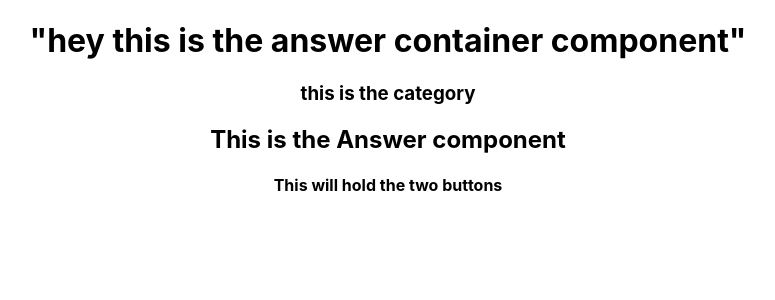
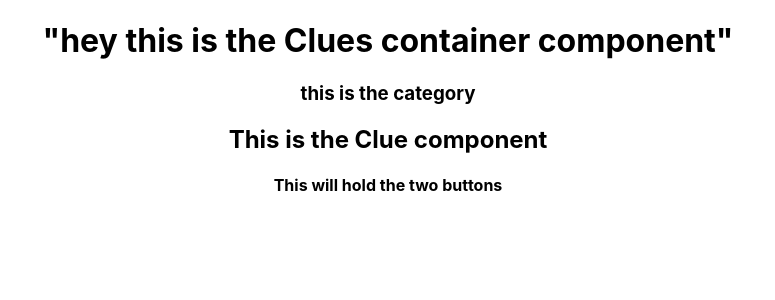
Before and after one commit to KatieJessupMcd/react-jeopardy, a React (Create React App) app: page / in a window 1280 px wide. Shown: the top 300 px of the page, without its empty margins (252-1027 px from the left). Built offline with nearby package versions, Linux system fonts and the light colour scheme; no server answers.

Commit message:
rename answer to clue, set data from get request into parent component

```diff
--- a/src/Answer.jsx
+++ /dev/null
@@ -1,13 +0,0 @@
-import React, { Component } from 'react';
-// import './Answer.css';
-
-class Answer extends Component {
-  static defaultProps = {};
-  render() {
-    return <div className='Answer'>
-    <h2>This is the Answer component</h2>
-    </div>;
-  }
-}
-
-export default Answer;
--- a/src/AnswerContainer.jsx
+++ b/src/AnswerContainer.jsx
@@ -1,45 +1,52 @@
 import React, { Component } from 'react';
-import Answer from './Answer';
+import Clue from './Clue';
 import Category from './Category';
 import Button from './Button';
 import axios from 'axios';
-// import './AnswerContainer.css';
+// import './CluesContainer.css';
 
-class AnswerContainer extends Component {
-  constructor(props){
+class CluesContainer extends Component {
+  constructor(props) {
     super(props);
     this.state = {
-      categories : [],
+      category: '',
+      question: '',
+      answer: '',
       error: false
-    }
-    this.getClues = this.getClues.bind(this)
+    };
+    this.getClues = this.getClues.bind(this);
   }
 
- async getClues(){
+  async getClues() {
     try {
       const data = await axios.get('http://jservice.io/api/random');
-      console.log('DATA', data);
-    } catch (error){
+      let clueInfo = data.data[0];
+      let category = clueInfo.category.title;
+      let question = clueInfo.question;
+      let answer = clueInfo.answer;
+
+      this.setState({ category: category, question: question, answer: answer });
+    } catch (error) {
       this.setState({
         error: true
-      })
+      });
     }
   }
   static defaultProps = {};
 
-  async componentDidMount(){
+  componentDidMount() {
     this.getClues();
   }
   render() {
     return (
-      <div className="AnswerContainer">
-        <h1>"hey this is the answer container component"</h1>
+      <div className="CluesContainer">
+        <h1>"hey this is the Clues container component"</h1>
         <Category />
-        <Answer />
+        <Clue />
         <Button />
       </div>
     );
   }
 }
 
-export default AnswerContainer;
+export default CluesContainer;
--- /dev/null
+++ b/src/Clue.jsx
@@ -0,0 +1,13 @@
+import React, { Component } from 'react';
+// import './Clue.css';
+
+class Clue extends Component {
+  static defaultProps = {};
+  render() {
+    return <div className='Clue'>
+    <h2>This is the Clue component</h2>
+    </div>;
+  }
+}
+
+export default Clue;
```
